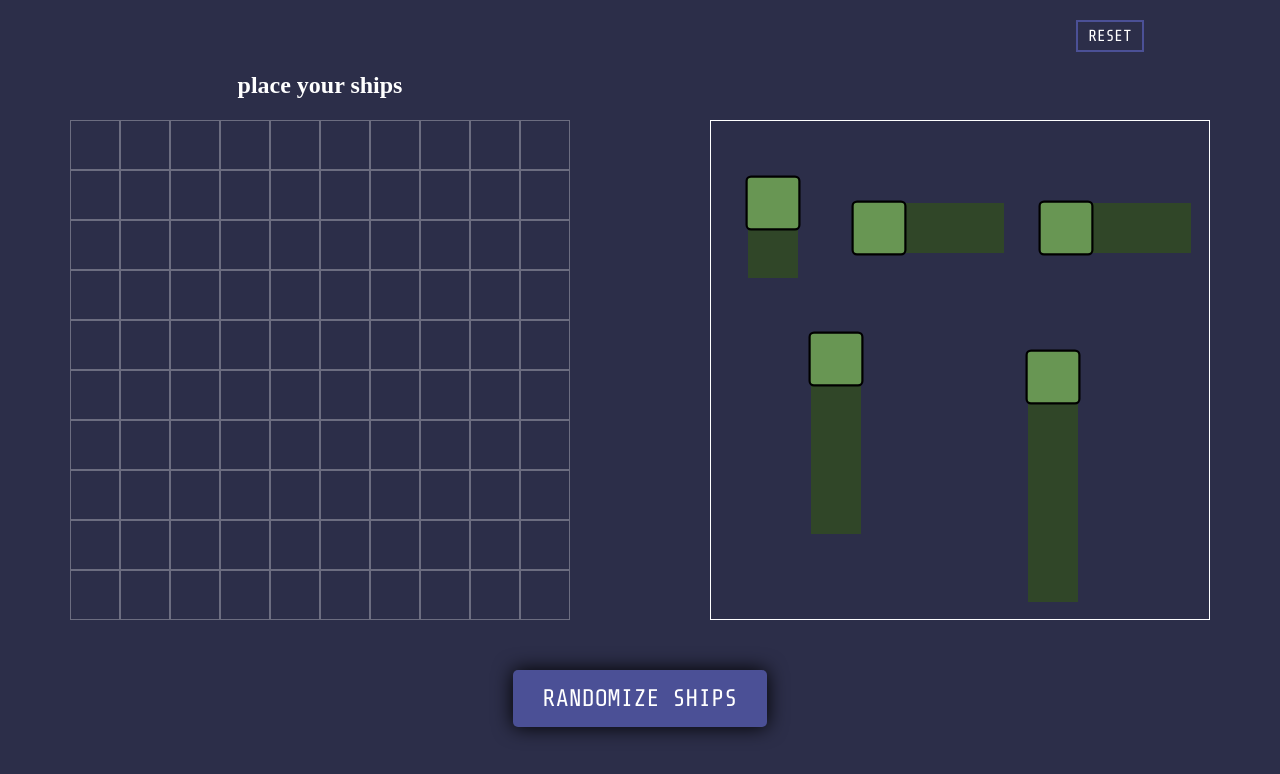
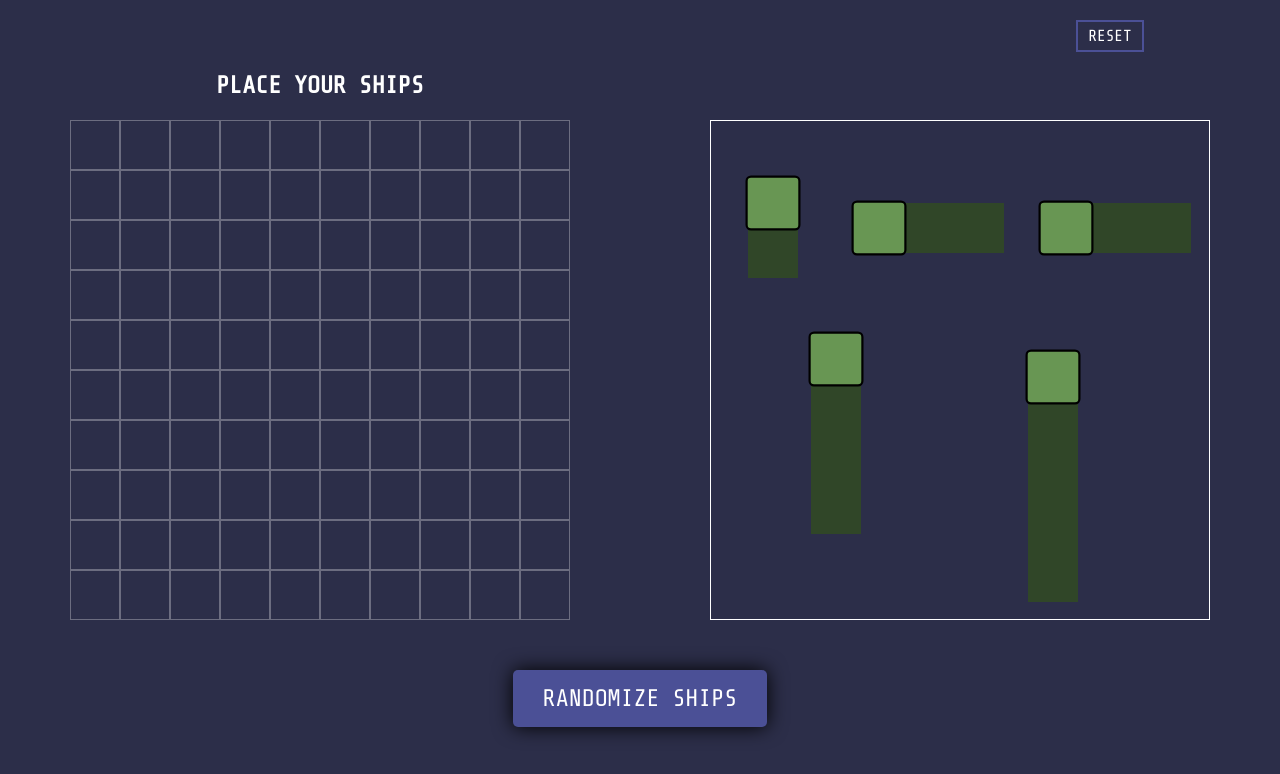
Before and after one commit to cornejoangel/battleship, a React (Create React App) app: page / in a window 1280 px wide. Shown: the top 774 px of the page. Built offline with nearby package versions, Linux system fonts and the light colour scheme.

Commit message:
Changes fonts to all be the same

```diff
--- a/src/styles/App.css
+++ b/src/styles/App.css
@@ -12,6 +12,8 @@ main {
 
 h2 {
   grid-row: 2;
+  font-family: 'Share Tech Mono', monospace;
+  text-transform: uppercase;
 }
 
 .enemy-heading {
--- a/src/styles/MessageBox.css
+++ b/src/styles/MessageBox.css
@@ -4,6 +4,7 @@
   grid-column: 1 / span 2;
   font-size: 24px;
   font-family: Helvetica, Arial, sans-serif;
+  font-family: 'Share Tech Mono', monospace;
   font-weight: 900;
   display: flex;
   flex-direction: column;
```
